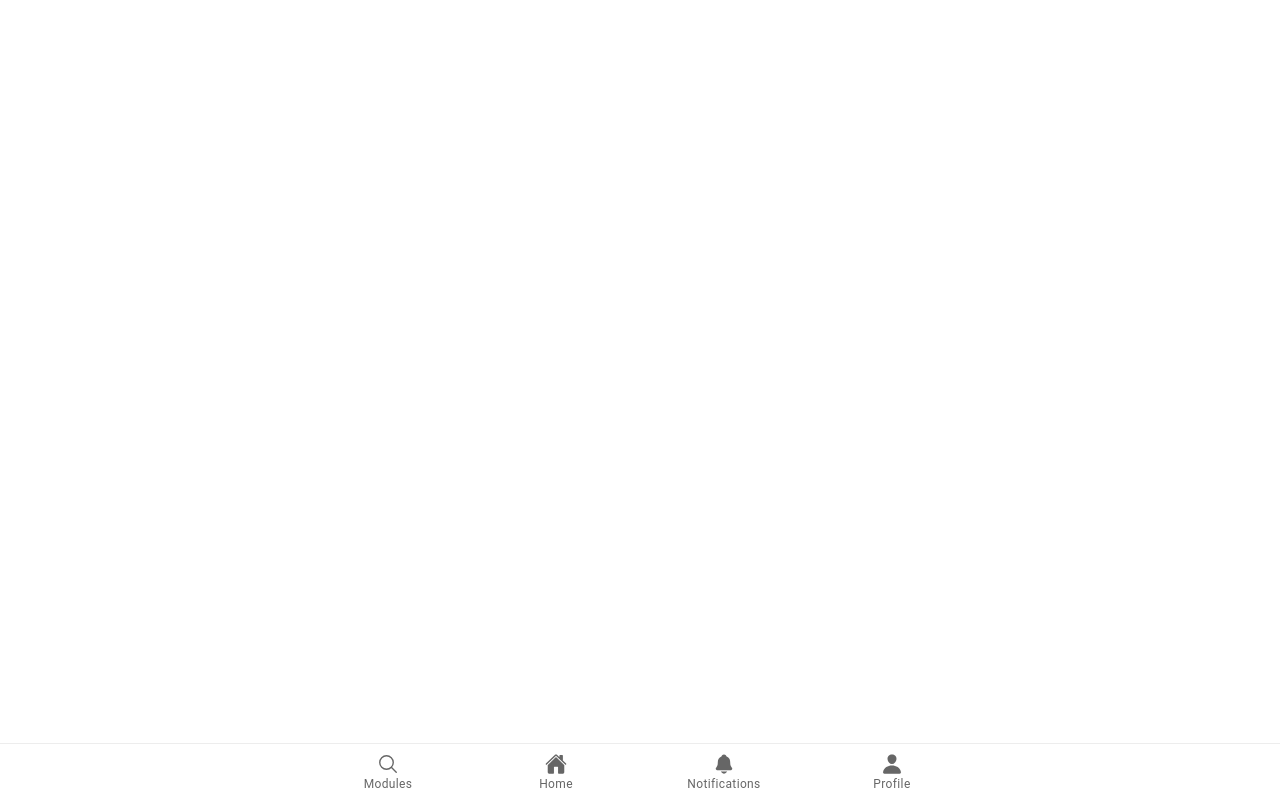
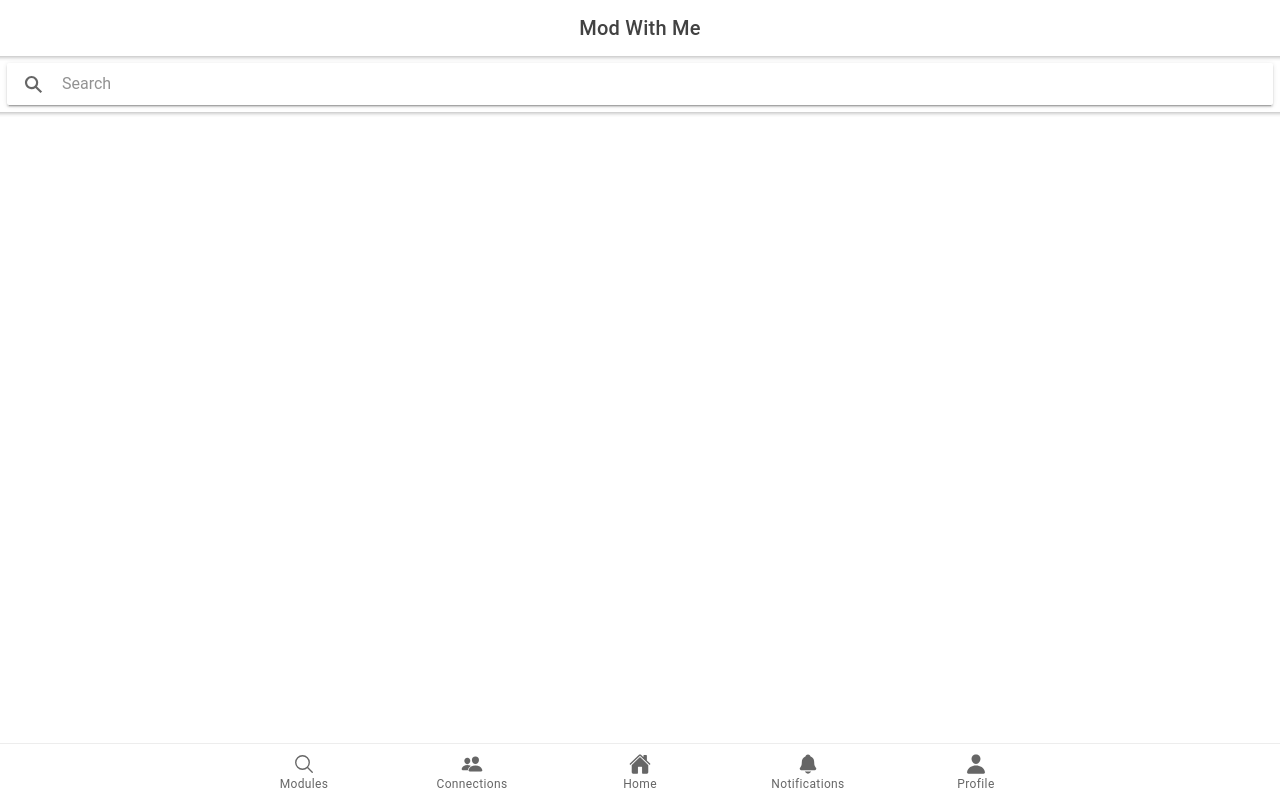
Before and after one commit to CS3216-A3-Group-5/frontend, a React (Create React App) app: page /connections in a window 1280 px wide. Built offline with nearby package versions, Linux system fonts and the light colour scheme.

Commit message:
Add Connections tab

```diff
--- a/src/App.tsx
+++ b/src/App.tsx
@@ -10,7 +10,13 @@ import {
   setupIonicReact,
 } from '@ionic/react';
 import { IonReactRouter } from '@ionic/react-router';
-import { home, searchOutline, person, notifications } from 'ionicons/icons';
+import {
+  home,
+  searchOutline,
+  person,
+  notifications,
+  people,
+} from 'ionicons/icons';
 import Home from './pages/home';
 import ModulesPage from './pages/modules';
 import NotificationsPage from './pages/notifications';
@@ -34,6 +40,7 @@ import '@ionic/react/css/display.css';
 
 /* Theme variables */
 import './theme/variables.scss';
+import ConnectionsPage from './pages/connections';
 
 setupIonicReact();
 
@@ -54,6 +61,9 @@ const App: React.FC = () => (
           <Route path="/user_profile">
             <UserProfile />
           </Route>
+          <Route path="/connections">
+            <ConnectionsPage />
+          </Route>
           <Route exact path="/">
             <Redirect to="/home" />
           </Route>
@@ -62,6 +72,10 @@ const App: React.FC = () => (
           <IonTabButton tab="modules" href="/modules">
             <IonIcon icon={searchOutline} />
             <IonLabel>Modules</IonLabel>
+          </IonTabButton>
+          <IonTabButton tab="notifications" href="/notifications">
+            <IonIcon icon={people}></IonIcon>
+            <IonLabel>Connections</IonLabel>
           </IonTabButton>
           <IonTabButton tab="home" href="/home">
             <IonIcon icon={home}></IonIcon>
--- /dev/null
+++ b/src/pages/connections/index.tsx
@@ -0,0 +1,23 @@
+import {
+  IonContent,
+  IonHeader,
+  IonPage,
+  IonSearchbar,
+  IonToolbar,
+} from '@ionic/react';
+import AppHeader from '../../components/AppHeader';
+
+export default function ConnectionsPage() {
+  return (
+    <IonPage>
+      <AppHeader />
+      <IonContent fullscreen>
+        <IonHeader collapse="fade">
+          <IonToolbar>
+            <IonSearchbar />
+          </IonToolbar>
+        </IonHeader>
+      </IonContent>
+    </IonPage>
+  );
+}
```
